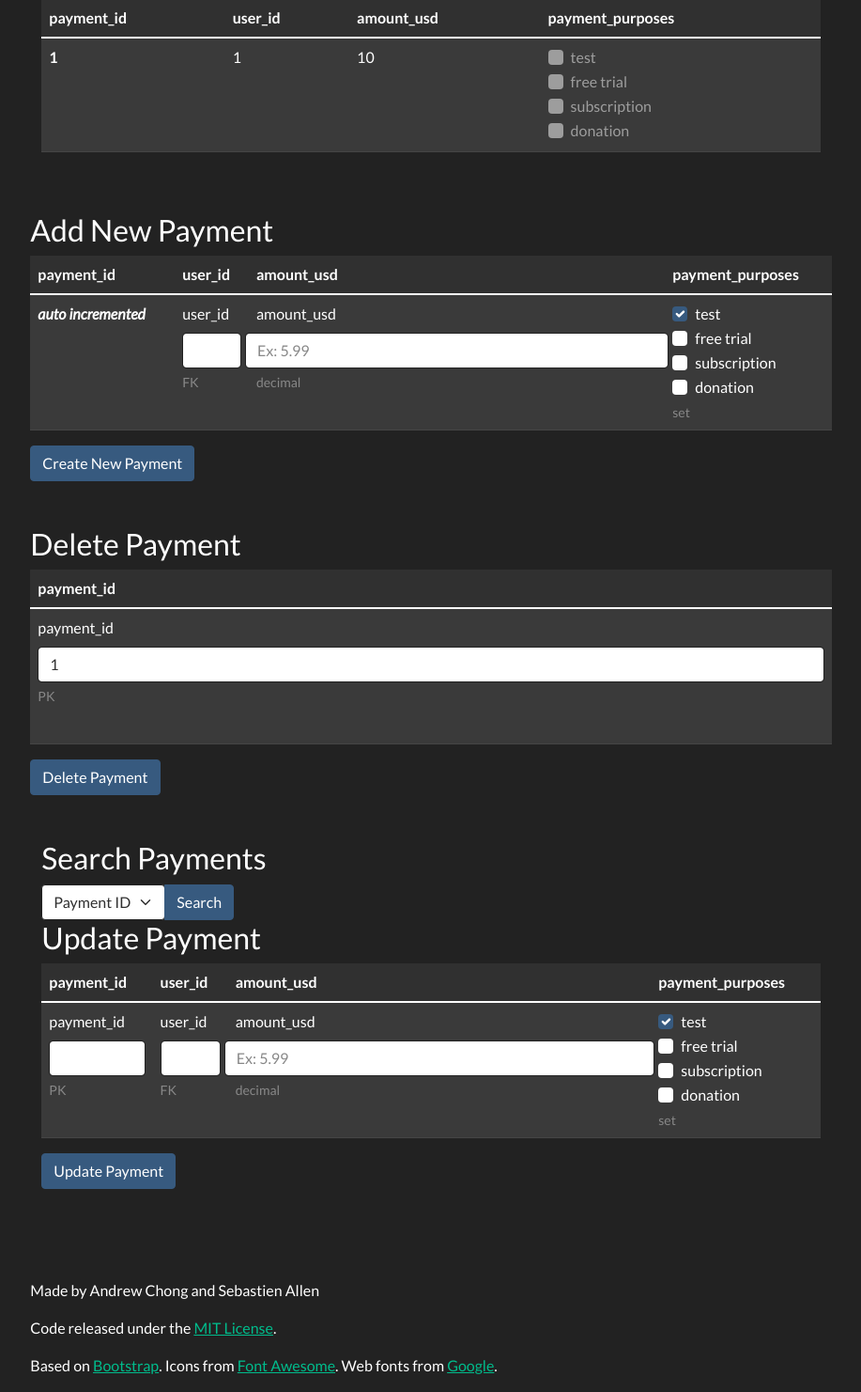
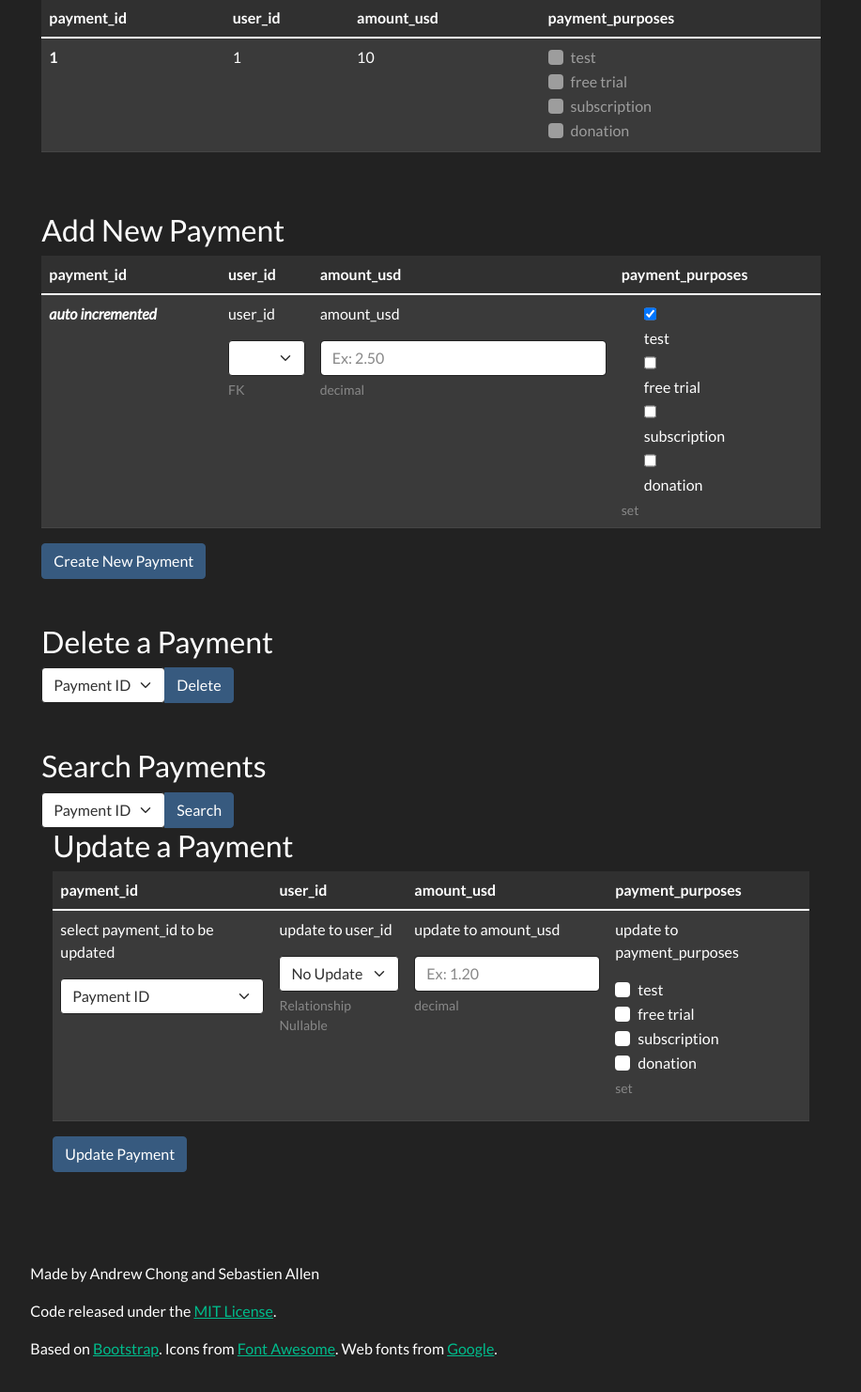
Before and after one commit to opheron/votr-flask, a Flask app: template templates/payments.html in a window 1280 px wide. Shown: the part 275-1756 px from the top of the page at 94% size, without its empty margins (181-1098 px from the left). After the commit the page ends 1719 px from the top, so only its background shows below. Run offline with Flask 2, Linux system fonts and the light colour scheme; the template is opened without the code that fills it: values that come from a table or form of the project are taken from there, most other values are stand-ins (such as "Sample title", 1, 10 or a date in 2020); lists and menus that the app fills with data are empty; some libraries are stand-ins or nearby versions.

Commit message:
Revert "added CRUD w/o search to payments"
This reverts commit 3a1d14ea2a0f9578fb808466cf12dd8632cb21bb.

```diff
--- a/app.py
+++ b/app.py
@@ -3,8 +3,6 @@
 import logging
 
 from os import getenv
-
-from pymysql import NULL
 
 # import requests
 from forms import *
@@ -35,7 +33,7 @@ app = Flask(__name__)
 app.config["SEND_FILE_MAX_AGE_DEFAULT"] = 0
 app.config["DEBUG"] = getenv("FLASK_ENV")
 app.config["FLASK_APP"] = getenv("FLASK_APP")
-app.config["SECRET_KEY"] = 'getenv("SECRET_KEY")'
+app.config["SECRET_KEY"] = getenv("SECRET_KEY")
 
 # app.config[
 #     "SQLALCHEMY_DATABASE_URI"
@@ -160,80 +158,13 @@ class AddNewUserForm(FlaskForm):
 
 
 class AddNewPaymentForm(FlaskForm):
-    user_id = SelectField(
-        "user_id",
-        coerce=int,
-        render_kw={"class": "form-control"},
-    )
-    amount_usd = DecimalField(
-        "amount_usd", places=2,
-        render_kw={"class": "form-control"},
-    )
-    payment_purposes_test = BooleanField(
-        id="payment_purposes_test",
-        name="test",
-        label="test",
-        default="checked",
-        render_kw={"class": "form-check-input"},
-    )
-    payment_purposes_free_trial = BooleanField(
-        id="payment_purposes_free_trial", name="free_trial", label="free trial"
-    )
-    payment_purposes_subscription = BooleanField(
-        id="payment_purposes_subscription",
-        name="subscription",
-        label="subscription",
-    )
-    payment_purposes_donation = BooleanField(
-        id="payment_purposes_donation",
-        name="donation",
-        label="donation",
-    )
-
-class UpdatePaymentForm(FlaskForm):
-    payment_id = SelectField(
-        "payment_id",
-        coerce=int,
-        render_kw={"class": "form-control"},
-    )
-    user_id = SelectField(
-        "user_id",
-        coerce=int,
-        render_kw={"class": "form-control"},
-    )
-    amount_usd = DecimalField(
-        "amount_usd", places=2,
-        render_kw={"class": "form-control"},
-    )
-    payment_purposes_test = BooleanField(
-        id="payment_purposes_test",
-        name="test",
-        label="test",
-        default="checked",
-        render_kw={"class": "form-check-input"},
-    )
-    payment_purposes_free_trial = BooleanField(
-        id="payment_purposes_free_trial", name="free_trial", label="free trial"
-    )
-    payment_purposes_subscription = BooleanField(
-        id="payment_purposes_subscription",
-        name="subscription",
-        label="subscription",
-    )
-    payment_purposes_donation = BooleanField(
-        id="payment_purposes_donation",
-        name="donation",
-        label="donation",
-    )
-
-class DeletePaymentForm(FlaskForm):
-    payment_id = SelectField(
-        "payment_id",
-        choices=(1,1),
-        coerce=int,
-        render_kw={"class": "form-control"},
-    )
-
+    # TODO: get user_id dynamically updating, update validator for amount_usd (not negative?)
+    user_id = SelectField("user_id", coerce=int)
+    amount_usd = DecimalField("amount_usd", places=2)
+    payment_purposes_test = BooleanField("test", default="checked")
+    payment_purposes_free_trial = BooleanField("free trial")
+    payment_purposes_subscription = BooleanField("subscription")
+    payment_purposes_donation = BooleanField("donation")
 
 class AddNewUserPollSettingForm(FlaskForm):
     # TODO: Validation, actual functionality
@@ -461,107 +392,6 @@ def votes():
 #     return render_template("payments.html")
 
 
-@app.route("/add_new_payment", methods=["POST"])
-def add_new_payment():
-    # if request.method == "POST" and "add-new-payment" in request.form:
-    add_new_payment_form = AddNewPaymentForm()
-    # add_new_payment_form.validate_on_submit
-    # NOTE: Use the next line if you need to test w/out form validation stopping
-    # if request.method == "POST":
-    if add_new_payment_form.amount_usd.data != None:
-        connection = db_engine.connect()
-        new_payment = {
-            "user_id": add_new_payment_form.user_id.data,
-            "amount_usd": add_new_payment_form.amount_usd.data,
-        }
-        user_id = new_payment['user_id']
-        if new_payment['user_id'] == -1:
-            user_id = "NULL"
-
-
-        # Permissions are tricky because of the sql string has to be exact with punctuation like commas and quotes
-        new_payment_purposes_set = (
-            add_new_payment_form.payment_purposes_test.data,
-            add_new_payment_form.payment_purposes_free_trial.data,
-            add_new_payment_form.payment_purposes_subscription.data,
-            add_new_payment_form.payment_purposes_donation.data,
-        )
-        payment_purposes_set = ("test", "free_trial", "subscription", "donation")
-        first_true = True
-        string = ""
-        for x in range(len(new_payment_purposes_set)):
-            if new_payment_purposes_set[x]:
-                comma = ("," if not first_true else "")
-                string = f"{string}{comma}{payment_purposes_set[x]}"
-                first_true = False
-        app.logger.debug(f"new_payment: {new_payment}")
-        add_new_payment_query = f"INSERT INTO Payments (user_id, amount_usd, payment_purposes) VALUES ({user_id}, {new_payment['amount_usd']}, '{string}')"
-        app.logger.debug(add_new_payment_query)
-        connection.execute(add_new_payment_query)
-        connection.close()
-        return redirect(url_for("payments"))
-    else:
-        return redirect(url_for("payments"))
-
-
-@app.route("/update_payment", methods=["POST"])
-def update_payment():
-    # if request.method == "POST" and "add-new-payment" in request.form:
-    update_payment_form = UpdatePaymentForm()
-    # add_new_payment_form.validate_on_submit
-    # NOTE: Use the next line if you need to test w/out form validation stopping
-    # if request.method == "POST":
-    if update_payment_form.amount_usd.data != None:
-        connection = db_engine.connect()
-        new_payment = {
-            "user_id": update_payment_form.user_id.data,
-            "amount_usd": update_payment_form.amount_usd.data,
-        }
-        user_id = new_payment['user_id']
-        if new_payment['user_id'] == -1:
-            user_id = "NULL"
-
-
-        # Permissions are tricky because of the sql string has to be exact with punctuation like commas and quotes
-        new_payment_purposes_set = (
-            update_payment_form.payment_purposes_test.data,
-            update_payment_form.payment_purposes_free_trial.data,
-            update_payment_form.payment_purposes_subscription.data,
-            update_payment_form.payment_purposes_donation.data,
-        )
-        payment_purposes_set = ("test", "free_trial", "subscription", "donation")
-        first_true = True
-        string = ""
-        for x in range(len(new_payment_purposes_set)):
-            if new_payment_purposes_set[x]:
-                comma = ("," if not first_true else "")
-                string = f"{string}{comma}{payment_purposes_set[x]}"
-                first_true = False
-        app.logger.debug(f"new_payment: {new_payment}")
-        add_new_payment_query = f"UPDATE Payments SET user_id = {user_id}, amount_usd = {new_payment['amount_usd']}, payment_purposes = '{string}' WHERE payment_id = {update_payment_form.payment_id.data}"
-        app.logger.debug(add_new_payment_query)
-        connection.execute(add_new_payment_query)
-        connection.close()
-        return redirect(url_for("payments"))
-    else:
-        return redirect(url_for("payments"))
-
-
-
-@app.route("/delete_payment", methods=["POST"])
-def delete_payment():
-    # if request.method == "POST" and "delete-payment" in request.form:
-    delete_payment_form = DeletePaymentForm()
-    # add_new_payment_form.validate_on_submit
-    # NOTE: Use the next line if you need to test w/out form validation stopping
-    # if request.method == "POST":
-    connection = db_engine.connect()
-    add_new_payment_query = f"DELETE FROM Payments WHERE payment_id = {delete_payment_form.payment_id.data}"
-    connection.execute(add_new_payment_query)
-    connection.close()
-    return redirect(url_for("payments"))
-
-
 @app.route("/payments/", methods=["GET", "POST"])
 def payments():
     """Payments CRUD page"""
@@ -570,23 +400,15 @@ def payments():
         connection = db_engine.connect()
         payments_query = "SELECT * FROM Payments"
         all_payments = connection.execute(payments_query).fetchall()
-        users_query = "SELECT * FROM Users"
-        all_users = connection.execute(users_query).fetchall()
         connection.close()
 
+        # TODO: add new ptayment form - not working yet, the select list is not dynamic
         add_new_payment_form = AddNewPaymentForm(request.form)
-        add_new_payment_form.user_id.choices = [(-1,"NULL")]+[(g.user_id, g.user_id) for g in all_users]
-        delete_payment_form = DeletePaymentForm(request.form)
-        delete_payment_form.payment_id.choices = [(g.payment_id, g.payment_id) for g in all_payments]
-        update_payment_form = UpdatePaymentForm(request.form)
-        update_payment_form.user_id.choices = [(-1,"NULL")]+[(g.user_id, g.user_id) for g in all_users]
-        update_payment_form.payment_id.choices = [(g.payment_id, g.payment_id) for g in all_payments]
+
         return render_template(
             "payments.html",
             all_payments=all_payments,
             add_new_payment_form=add_new_payment_form,
-            delete_payment_form=delete_payment_form,
-            update_payment_form=update_payment_form,
         )
     elif request.method == "POST":
         # TODO: also not working yet, dont know where to start
--- a/templates/payments.html
+++ b/templates/payments.html
@@ -62,9 +62,8 @@
         </tbody>
         </table>
       </div>
-    <div>
-      <form name="add-new-payment" method="POST" action="/add_new_payment">
-        {{ add_new_payment_form.csrf_token }}
+      <div class="container">
+      <form>
         <h3>Add New Payment</h3>
         <table class="table table-striped table-dark">
           <thead>
@@ -72,48 +71,30 @@
               <th scope="col">payment_id</th>
               <th scope="col">user_id</th>
               <th scope="col">amount_usd</th>
-              <th
-                scope="col"
-                data-toggle="tooltip"
-                data-placement="top"
-                title="payment's purposes"
-              >
-                payment_purposes
-              </th>
+              <th scope="col">payment_purposes</th>
             </tr>
-          </thead>
-
             <tbody>
               <tr>
                 <th scope="row"><i>auto incremented</i></th>
+
                 <td>
-                {# TODO: Decide if aria-describedby is useful #} {#
-                ####################################### #} {# Old Input:
-                <input
-                  type="text"
-                  class="form-control"
-                  id="users-create-username"
-                  aria-describedby="create-username-help"
-                  placeholder="Ex: personOne"
-                />
-                #}
-                <div class="mb-3 form-group row">
                   <div class="mb-3">
-                  <!-- USERNAME LABEL -->
-                  {{ add_new_payment_form.user_id.label(class="form-label") }}
-                  <!-- USERNAME FIELD -->
-                  {{ add_new_payment_form.user_id(class="form-control" ) }}
+                    <!--TODO: get auto populating-->
+                    <!-- USER ID LABEL -->
+                    {{ add_new_payment_form.user_id.label(class="form-label mb-3") }}
+                    <!-- USER ID FIELD -->
+                    {{ add_new_payment_form.user_id( class="form-select")}}
                     <div id="create-user_id-help" class="form-text">FK</div>
                   </div>
                 </td>
                 <td>
-                <div class="mb-3 form-group row">
-                  <!-- EMAIL ADDRESS LABEL -->
-                  {{ add_new_payment_form.amount_usd.label(class="form-label")
+                  <div class="mb-3">
+                    <!-- AMOUNT USD LABEL -->
+                    {{ add_new_payment_form.amount_usd.label(class="form-label mb-3")
                     }}
-                  <!-- EMAIL ADDRESS FIELD -->
+                    <!-- AMOUNT USD FIELD -->
                     {{ add_new_payment_form.amount_usd( class="form-control",
-                  placeholder="Ex: 5.99") }}
+                    placeholder="Ex: 2.50") }}
                     <div id="create-amount_usd-help" class="form-text">
                       decimal
                     </div>
@@ -122,68 +103,54 @@
                 <td>
                   <div class="form-check">
                     <!-- FIELD -->
-                  {{add_new_payment_form.payment_purposes_test(class="form-check-input", checked="")}}
+                    {{add_new_payment_form.payment_purposes_test(class="form-check")}}
                     <!-- LABEL -->
-                  {{ add_new_payment_form.payment_purposes_test.label(name="test", class="form-check-label") }}
+                    {{ add_new_payment_form.payment_purposes_test.label }}
                   </div>
                   <div class="form-check">
                     <!-- FIELD -->
-                  {{add_new_payment_form.payment_purposes_free_trial(class="form-check-input" )}}
+                    {{add_new_payment_form.payment_purposes_free_trial(class="form-check")}}
                     <!-- LABEL -->
-                  {{ add_new_payment_form.payment_purposes_free_trial.label(class="form-check-label") }}
+                    {{ add_new_payment_form.payment_purposes_free_trial.label }}
                   </div>
                   <div class="form-check">
                     <!-- FIELD -->
-                  {{add_new_payment_form.payment_purposes_subscription(class="form-check-input")}}
+                    {{add_new_payment_form.payment_purposes_subscription(class="form-check")}}
                     <!-- LABEL -->
-                  {{ add_new_payment_form.payment_purposes_subscription.label(class="form-check-label") }}
+                    {{ add_new_payment_form.payment_purposes_subscription.label }}
                   </div>
                   <div class="form-check">
                     <!-- FIELD -->
-                  {{add_new_payment_form.payment_purposes_donation(class="form-check-input")}}
+                    {{add_new_payment_form.payment_purposes_donation(class="form-check")}}
                     <!-- LABEL -->
-                  {{ add_new_payment_form.payment_purposes_donation.label(class="form-check-label") }}
+                    {{ add_new_payment_form.payment_purposes_donation.label }}
                   </div>
                   <div id="payments-payment_purposes-help" class="form-text">set</div>
-                </div>
                 </td>
               </tr>
             </tbody>
         </table>
 
-        <button name="create-new-payment" type="submit" class="btn btn-primary">Create New Payment</button>
+        <button type="submit" class="btn btn-primary">Create New Payment</button>
       </form>
     </div>
 
-    <div>
-      <form name="delete-payment" method="POST" action="/delete_payment">
-        {{ delete_payment_form.csrf_token }}
-        <h3>Delete Payment</h3>
-        <table class="table table-striped table-dark">
-          <thead>
-            <tr>
-              <th scope="col">payment_id</th>
-            </tr>
-          </thead>
+    <div class="container">
+      <form action="/delete_payment">
+        <h3>Delete a Payment</h3>
+        <div class="btn-group"> <!--class button-group changes the width, if theres a better way, you can update this-->
+            <select name="delete-payment-by-id" class="form-select" aria-label="Delete Payment ID">
+              <option selected>Payment ID</option>
+              <!--i dont know how wer are going to have this automatically populate with the available id's-->
+              {% for payment in all_payments %}
+              <option value="{{ payment["payment_id"] }}">{{ payment["payment_id"] }}</option>
+              {% endfor %}
+            </select>
 
-          <tbody>
-            <tr>
-              <td>
-                <div class="mb-3 form-group row">
-                <div class="mb-3">
-                  <!-- USERNAME LABEL -->
-                  {{ delete_payment_form.payment_id.label(class="form-label") }}
-                  <!-- USERNAME FIELD -->
-                  {{ delete_payment_form.payment_id(class="form-control" ) }}
-                  <div id="create-payment_id-help" class="form-text">PK</div>
+
+        <button type="submit" class="btn btn-primary">Delete</button><!--dont know about type here-->
+      </form>
       </div>
-              </td>
-            </tr>
-          </tbody>
-        </table>
-
-        <button name="delete-payment" type="submit" class="btn btn-primary">Delete Payment</button>
-      </form>
     </div>
 
     <div class="container">
@@ -201,95 +168,88 @@
     </div>
 
 
-    <div>
-      <form name="update-payment" method="POST" action="/update_payment">
-        {{ update_payment_form.csrf_token }}
-        <h3>Update Payment</h3>
+    <div class="container">
+      <form>
+        <h3>Update a Payment</h3>
         <table class="table table-striped table-dark">
           <thead>
             <tr>
               <th scope="col">payment_id</th>
               <th scope="col">user_id</th>
               <th scope="col">amount_usd</th>
-              <th
-                scope="col"
-                data-toggle="tooltip"
-                data-placement="top"
-                title="payment's purposes"
-              >
-                payment_purposes
-              </th>
+              <th scope="col">payment_purposes</th>
             </tr>
-          </thead>
-
             <tbody>
               <tr>
                 <td>
-                <div class="mb-3 form-group row">
                   <div class="mb-3">
-                  <!-- USERNAME LABEL -->
-                  {{ update_payment_form.payment_id.label(class="form-label") }}
-                  <!-- USERNAME FIELD -->
-                  {{ update_payment_form.payment_id(class="form-control" ) }}
-                  <div id="create-user_id-help" class="form-text">PK</div>
+                    <label for="payments-update-payment-id" class="form-label mb-3">select payment_id to be updated</label>
+                    <select class="form-select" id="payment-update-payment-id" aria-label="Update Payment ID">
+                      <option selected>Payment ID</option> <!--i dont know how wer are going to have this automatically populate with the available id's-->
+                      <option value="1">Payment 1</option>
+                      <option value="2">Payment 2</option>
+                      <option value="3">Payment 3</option>
+                      <option value="4">Payment 4</option>
+                    </select>
                   </div>
                 </td>
                 <td>
-                <div class="mb-3 form-group row">
                   <div class="mb-3">
-                  <!-- USERNAME LABEL -->
-                  {{ update_payment_form.user_id.label(class="form-label") }}
-                  <!-- USERNAME FIELD -->
-                  {{ update_payment_form.user_id(class="form-control" ) }}
-                  <div id="create-user_id-help" class="form-text">FK</div>
+                    <label for="payments-update-payment-user-id" class="form-label mb-3">update to user_id</label>
+                    <select class="form-select" id="payments-update-payment-user-id" aria-describedby="update-user-id-help" aria-label="update User ID">
+                      <option selected>No Update</option> <!--i dont know how wer are going to have this automatically populate with the available id's-->
+                      <option value="0">NULL</option>
+                      <option value="1">User 1</option> <!--some such select menus will need a null option, this one does not, as no vote will be without a poll-->
+                      <option value="2">User 2</option>
+                      <option value="3">User 3</option>
+                      <option value="4">User 4</option>
+                    </select>
+                    <div id="update-user-id-help" class="form-text">Relationship Nullable</div>
                   </div>
                 </td>
                 <td>
-                <div class="mb-3 form-group row">
-                  <!-- EMAIL ADDRESS LABEL -->
-                  {{ update_payment_form.amount_usd.label(class="form-label")
-                  }}
-                  <!-- EMAIL ADDRESS FIELD -->
-                  {{ update_payment_form.amount_usd( class="form-control",
-                  placeholder="Ex: 5.99") }}
-                  <div id="create-amount_usd-help" class="form-text">
-                    decimal
-                  </div>
+                  <div class="mb-3">
+                    <label for="payments-update-amount-usd" class="form-label mb-3">update to amount_usd</label>
+                    <input type="text" class="form-control" id="payments-update-amount-usd" aria-describedby="update-amount-usd-help" placeholder="Ex: 1.20"> <!-- not sure what 'type' to use here-->
+                    <div id="update-amount-usd-help" class="form-text">decimal</div>
                   </div>
                 </td>
                 <td>
+                  <div class="mb-3">
+                    <label for="payments-update-payment-purposes" class="form-label mb-3">update to payment_purposes</label>
+
                       <div class="form-check">
-                  <!-- FIELD -->
-                  {{update_payment_form.payment_purposes_test(class="form-check-input", checked="")}}
-                  <!-- LABEL -->
-                  {{ update_payment_form.payment_purposes_test.label(name="test", class="form-check-label") }}
+                      <input class="form-check-input" type="checkbox" value="" id="flexCheckDefault">
+                      <label class="form-check-label" for="flexCheckDefault">
+                        test
+                      </label>
                     </div>
                     <div class="form-check">
-                  <!-- FIELD -->
-                  {{update_payment_form.payment_purposes_free_trial(class="form-check-input" )}}
-                  <!-- LABEL -->
-                  {{ update_payment_form.payment_purposes_free_trial.label(class="form-check-label") }}
+                      <input class="form-check-input" type="checkbox" value="" id="flexCheckDefault">
+                      <label class="form-check-label" for="flexCheckDefault">
+                        free trial
+                      </label>
                     </div>
                     <div class="form-check">
-                  <!-- FIELD -->
-                  {{update_payment_form.payment_purposes_subscription(class="form-check-input")}}
-                  <!-- LABEL -->
-                  {{ update_payment_form.payment_purposes_subscription.label(class="form-check-label") }}
+                      <input class="form-check-input" type="checkbox" value="" id="flexCheckDefault">
+                      <label class="form-check-label" for="flexCheckDefault">
+                        subscription
+                      </label>
                     </div>
                     <div class="form-check">
-                  <!-- FIELD -->
-                  {{update_payment_form.payment_purposes_donation(class="form-check-input")}}
-                  <!-- LABEL -->
-                  {{ update_payment_form.payment_purposes_donation.label(class="form-check-label") }}
+                      <input class="form-check-input" type="checkbox" value="" id="flexCheckDefault">
+                      <label class="form-check-label" for="flexCheckDefault">
+                        donation
+                      </label>
                     </div>
-                <div id="update-payments-help" class="form-text">set</div>
+                    <div id="update-payment-purposes-help" class="form-text">set</div>
                   </div>
                 </td>
               </tr>
             </tbody>
         </table>
 
-        <button name="update-payment" type="submit" class="btn btn-primary">Update Payment</button>
+        <button type="submit" class="btn btn-primary">Update Payment</button>
       </form>
   </div>
 
```
Lines whose indentation alone changed are shown as unchanged.
